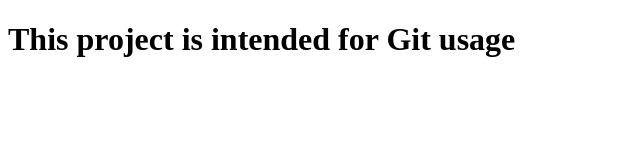
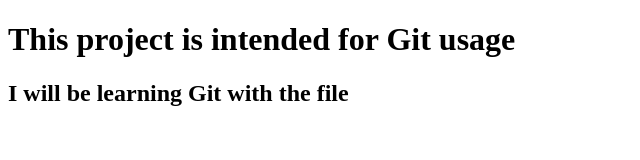
Before and after one commit to lavil014/app.project, a plain HTML site: page index.html in a window 1280 px wide. Shown: the whole page, without its empty margins (0-640 px from the left). Drawn offline with Linux system fonts and the light colour scheme.

Commit message:
New headed added to the index file

```diff
--- a/index.html
+++ b/index.html
@@ -7,5 +7,6 @@
 </head>
 <body>
     <h1>This project is intended for Git usage</h1>
+    <h2>I will be learning Git with the file</h2>
 </body>
 </html>
```
